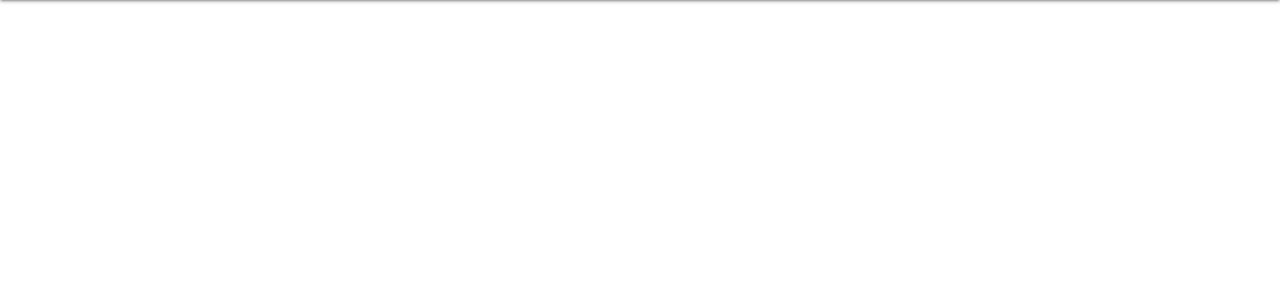
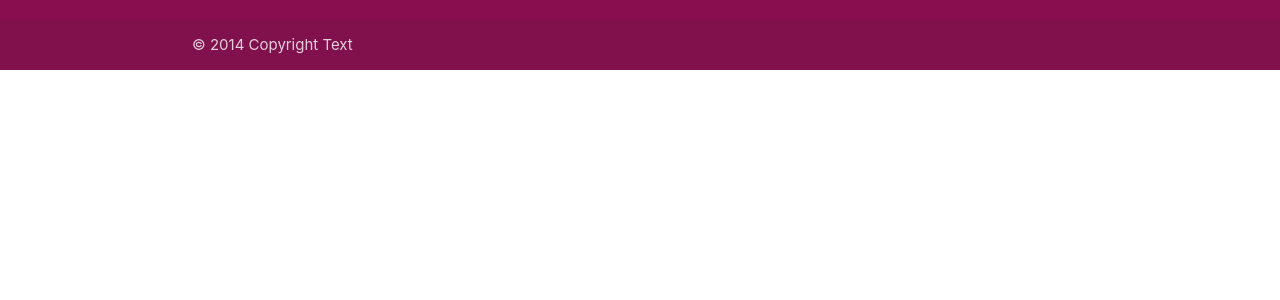
Before and after one commit to CassJBeckford/RecipeRevolution-mp3, a Flask app: page / in a window 1280 px wide. Shown: the part 64-364 px from the top of the page. Run offline with Flask 3, Linux system fonts and the light colour scheme.

Commit message:
add footer

```diff
--- a/recipes/templates/base.html
+++ b/recipes/templates/base.html
@@ -34,6 +34,14 @@
         </ul>
 
     </header>
+
+    <footer class="page-footer pink darken-4">
+        <div class="footer-copyright">
+            <div class="container">
+            © 2014 Copyright Text
+            </div>
+        </div>
+    </footer>
     <script src="https://cdnjs.cloudflare.com/ajax/libs/materialize/1.0.0/js/materialize.min.js"></script>
 </body>
 </html>
```
